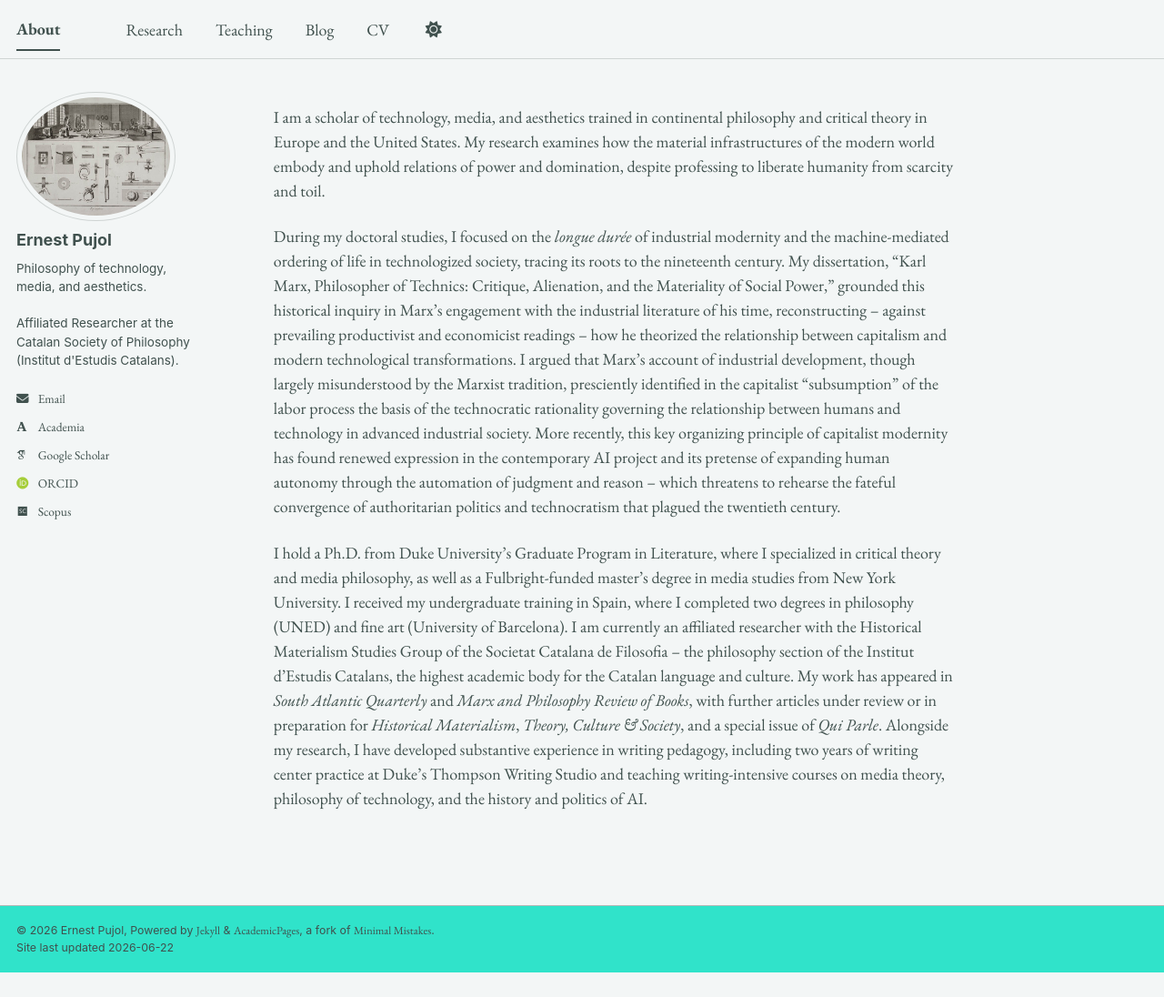
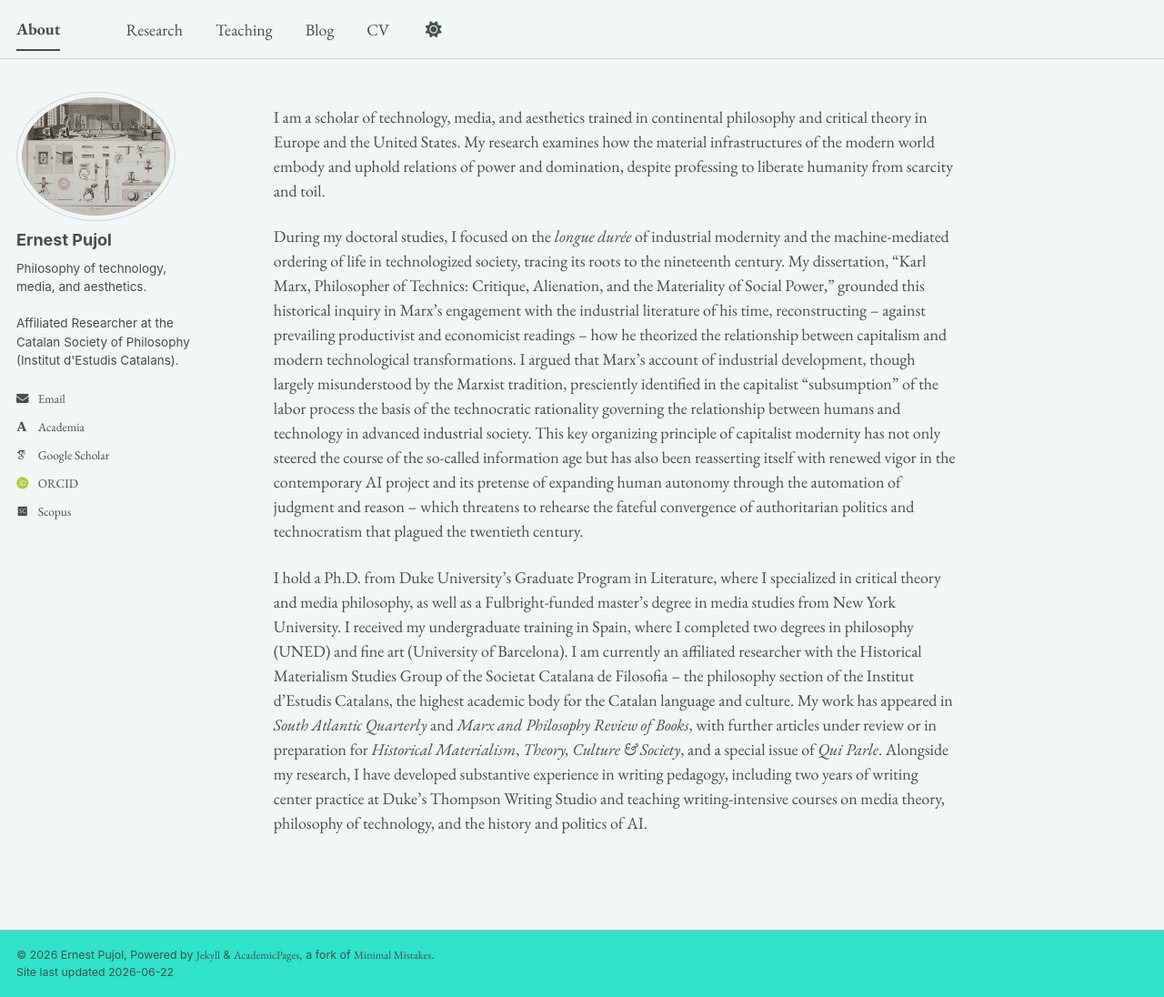
Before and after one commit to epujol90/epujol90.github.io, a Jekyll site: the page built from _pages/about.md, in a window 1280 px wide and 1096 px high. Shown: the whole window at 91% size. Built offline with Jekyll 4.4.1, drawn with Linux system fonts in a browser that asks for light colours; some web fonts are replaced; a script bundle is joined from its source files by our own code; library files that are not in the unit come from our copies.

Commit message:
Update about.md

```diff
--- a/_pages/about.md
+++ b/_pages/about.md
@@ -8,6 +8,6 @@ redirect_from:
 ---
 I am a scholar of technology, media, and aesthetics trained in continental philosophy and critical theory in Europe and the United States. My research examines how the material infrastructures of the modern world embody and uphold relations of power and domination, despite professing to liberate humanity from scarcity and toil.
 
-During my doctoral studies, I focused on the _longue durée_ of industrial modernity and the machine-mediated ordering of life in technologized society, tracing its roots to the nineteenth century. My dissertation, “Karl Marx, Philosopher of Technics: Critique, Alienation, and the Materiality of Social Power,” grounded this historical inquiry in Marx’s engagement with the industrial literature of his time, reconstructing -- against prevailing productivist and economicist readings -- how he theorized the relationship between capitalism and modern technological transformations. I argued that Marx’s account of industrial development, though largely misunderstood by the Marxist tradition, presciently identified in the capitalist "subsumption" of the labor process the basis of the technocratic rationality governing the relationship between humans and technology in advanced industrial society. More recently, this key organizing principle of capitalist modernity has found renewed expression in the contemporary AI project and its pretense of expanding human autonomy through the automation of judgment and reason -- which threatens to rehearse the fateful convergence of authoritarian politics and technocratism that plagued the twentieth century.
+During my doctoral studies, I focused on the _longue durée_ of industrial modernity and the machine-mediated ordering of life in technologized society, tracing its roots to the nineteenth century. My dissertation, “Karl Marx, Philosopher of Technics: Critique, Alienation, and the Materiality of Social Power,” grounded this historical inquiry in Marx’s engagement with the industrial literature of his time, reconstructing -- against prevailing productivist and economicist readings -- how he theorized the relationship between capitalism and modern technological transformations. I argued that Marx’s account of industrial development, though largely misunderstood by the Marxist tradition, presciently identified in the capitalist "subsumption" of the labor process the basis of the technocratic rationality governing the relationship between humans and technology in advanced industrial society. This key organizing principle of capitalist modernity has not only steered the course of the so-called information age but has also been reasserting itself with renewed vigor in the contemporary AI project and its pretense of expanding human autonomy through the automation of judgment and reason -- which threatens to rehearse the fateful convergence of authoritarian politics and technocratism that plagued the twentieth century.
 
 I hold a Ph.D. from Duke University’s Graduate Program in Literature, where I specialized in critical theory and media philosophy, as well as a Fulbright-funded master’s degree in media studies from New York University. I received my undergraduate training in Spain, where I completed two degrees in philosophy (UNED) and fine art (University of Barcelona). I am currently an affiliated researcher with the Historical Materialism Studies Group of the Societat Catalana de Filosofia -- the philosophy section of the Institut d’Estudis Catalans, the highest academic body for the Catalan language and culture. My work has appeared in _South Atlantic Quarterly_ and _Marx and Philosophy Review of Books_, with further articles under review or in preparation for _Historical Materialism_, _Theory, Culture & Society_, and a special issue of _Qui Parle_. Alongside my research, I have developed substantive experience in writing pedagogy, including two years of writing center practice at Duke’s Thompson Writing Studio and teaching writing-intensive courses on media theory, philosophy of technology, and the history and politics of AI.
```
